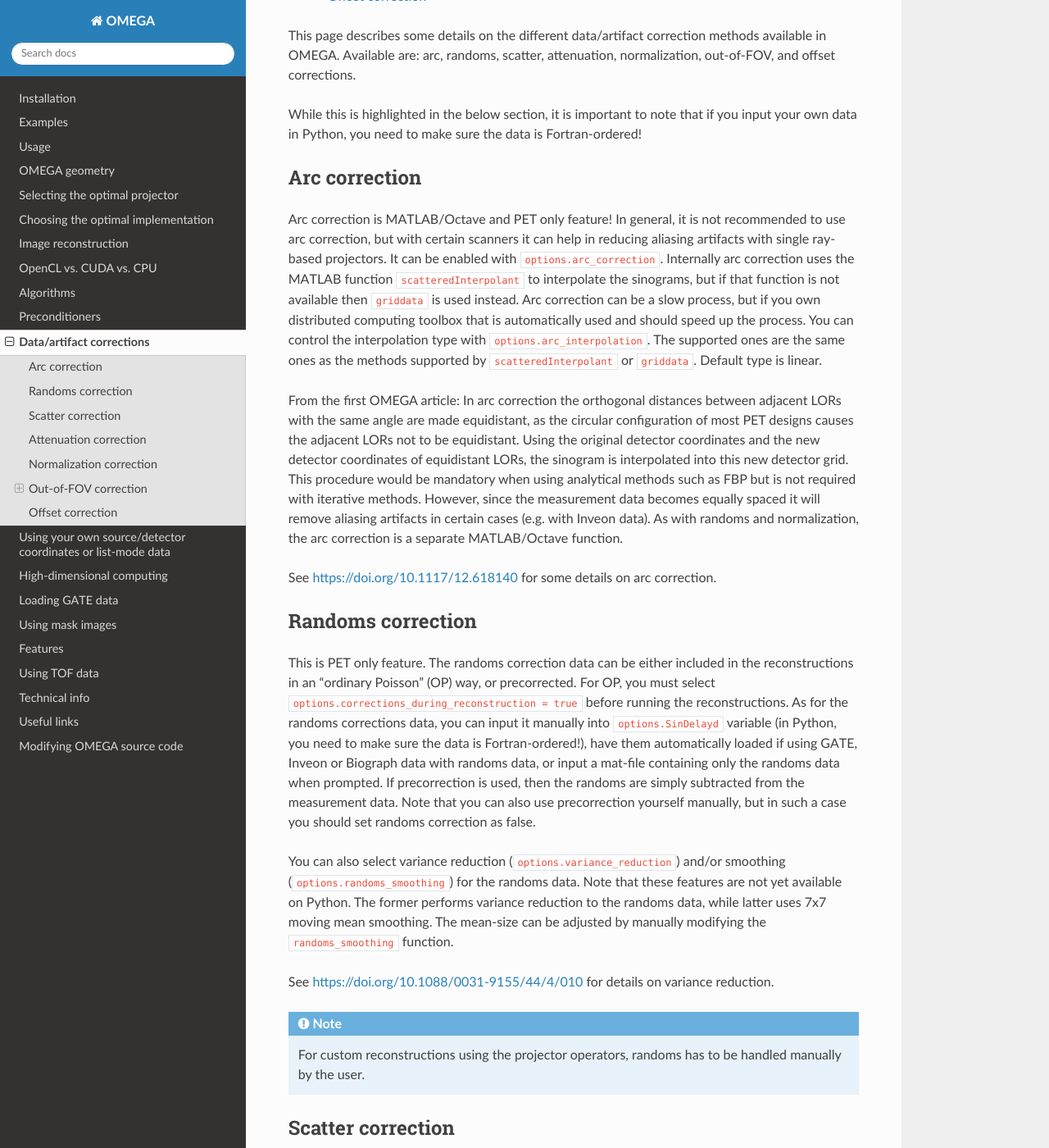
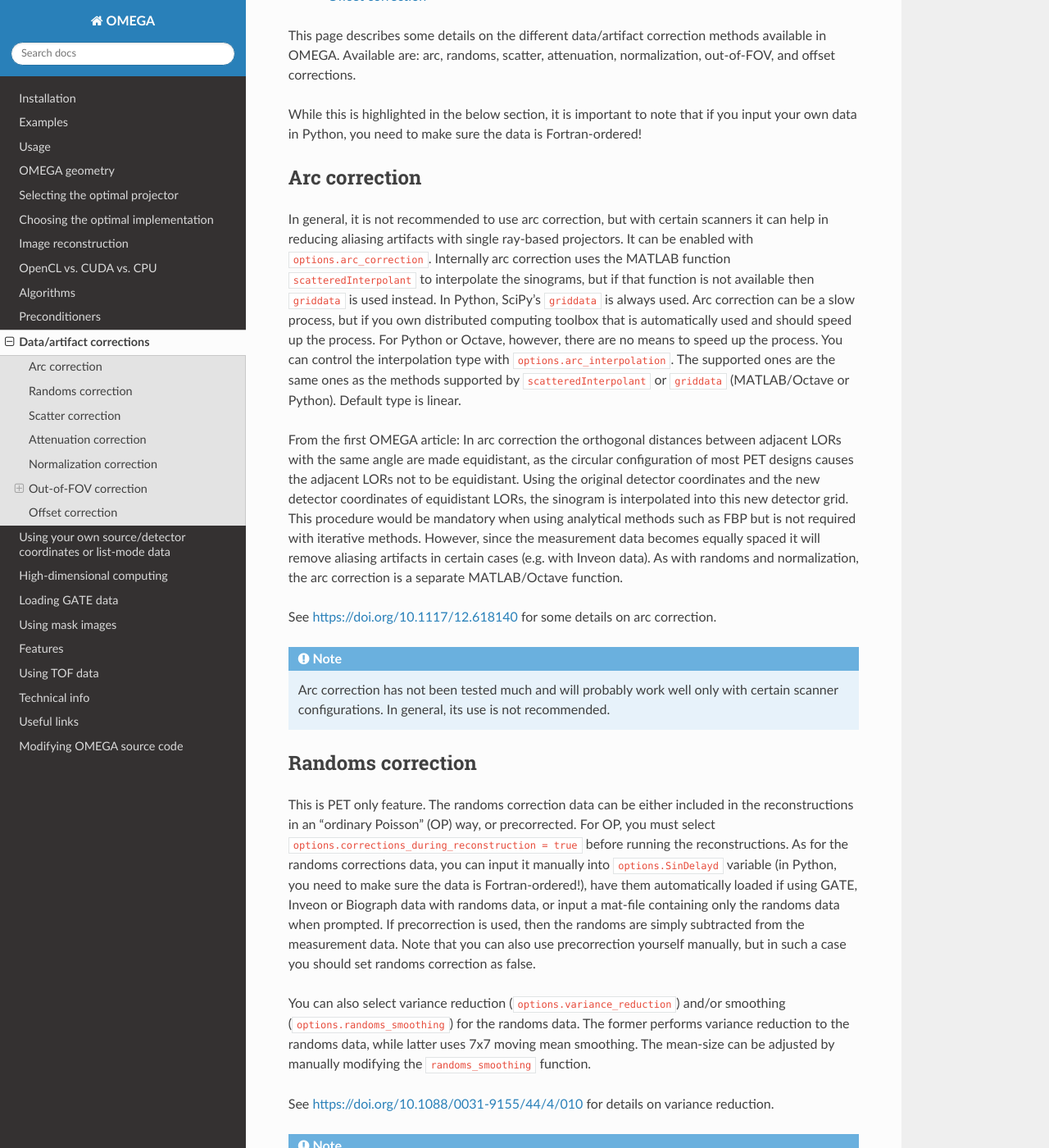
Before and after one commit to villekf/OMEGA-doc, a Sphinx documentation site: the page built from docs/source/corrections.rst, in a window 1280 px wide and 1400 px high, scrolled down 404 px. Shown: the whole window at 82% size. Built offline with Sphinx 7.4.7 and the Read the Docs theme 3.1.0, drawn with Linux system fonts in a browser that asks for light colours.

Commit message:
Update corrections.rst

```diff
--- a/docs/source/corrections.rst
+++ b/docs/source/corrections.rst
@@ -10,9 +10,10 @@ While this is highlighted in the below section, it is important to note that if
 Arc correction
 --------------
 
-Arc correction is MATLAB/Octave and PET only feature! In general, it is not recommended to use arc correction, but with certain scanners it can help in reducing aliasing artifacts with single ray-based projectors. It can be enabled with ``options.arc_correction``.
-Internally arc correction uses the MATLAB function ``scatteredInterpolant`` to interpolate the sinograms, but if that function is not available then ``griddata`` is used instead. Arc correction can be a slow process, but if you own distributed computing
-toolbox that is automatically used and should speed up the process. You can control the interpolation type with ``options.arc_interpolation``. The supported ones are the same ones as the methods supported by ``scatteredInterpolant`` or ``griddata``.
+In general, it is not recommended to use arc correction, but with certain scanners it can help in reducing aliasing artifacts with single ray-based projectors. It can be enabled with ``options.arc_correction``.
+Internally arc correction uses the MATLAB function ``scatteredInterpolant`` to interpolate the sinograms, but if that function is not available then ``griddata`` is used instead. In Python, SciPy's ``griddata`` is always used.
+Arc correction can be a slow process, but if you own distributed computing toolbox that is automatically used and should speed up the process. For Python or Octave, however, there are no means to speed up the process.
+You can control the interpolation type with ``options.arc_interpolation``. The supported ones are the same ones as the methods supported by ``scatteredInterpolant`` or ``griddata`` (MATLAB/Octave or Python).
 Default type is linear.
 
 From the first OMEGA article: In arc correction the orthogonal distances between adjacent LORs with the same angle are made equidistant,
@@ -25,6 +26,10 @@ normalization, the arc correction is a separate MATLAB/Octave function.
 
 See https://doi.org/10.1117/12.618140 for some details on arc correction.
 
+.. note::
+
+	Arc correction has not been tested much and will probably work well only with certain scanner configurations. In general, its use is not recommended.
+
 Randoms correction
 ------------------
 
@@ -33,7 +38,7 @@ before running the reconstructions. As for the randoms corrections data, you can
 Inveon or Biograph data with randoms data, or input a mat-file containing only the randoms data when prompted. If precorrection is used, then the randoms are simply subtracted from the measurement data. Note that you can also use precorrection
 yourself manually, but in such a case you should set randoms correction as false.
 
-You can also select variance reduction (``options.variance_reduction``) and/or smoothing (``options.randoms_smoothing``) for the randoms data. Note that these features are not yet available on Python. The former performs variance
+You can also select variance reduction (``options.variance_reduction``) and/or smoothing (``options.randoms_smoothing``) for the randoms data. The former performs variance
 reduction to the randoms data, while latter uses 7x7 moving mean smoothing. The mean-size can be adjusted by manually modifying the ``randoms_smoothing`` function.
 
 See https://doi.org/10.1088/0031-9155/44/4/010 for details on variance reduction.
```
